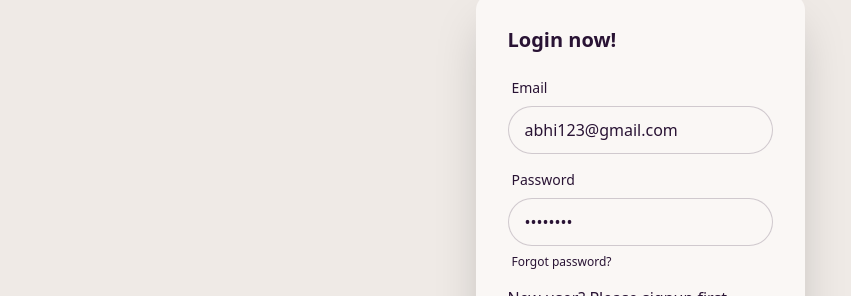
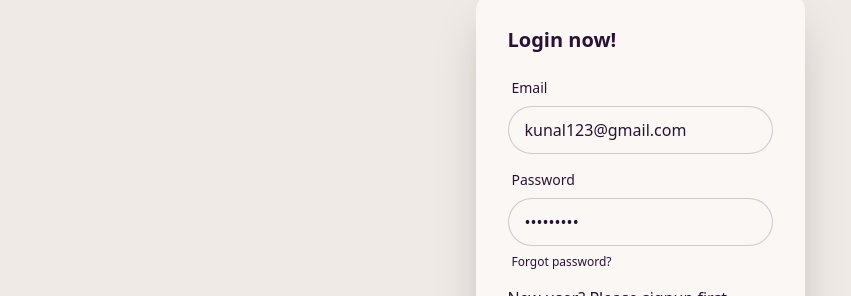
Before and after one commit to vansh0784/DevtinderUI, a React (Vite) app: page /login in a window 1280 px wide. Shown: the part 256-552 px from the top of the page, without its empty margins (0-851 px from the left). Built offline with nearby package versions, Linux system fonts and the light colour scheme; no server answers.

Commit message:
changing the data

```diff
--- a/src/components/Body.jsx
+++ b/src/components/Body.jsx
@@ -10,11 +10,13 @@ const Body = () => {
   const dispatch=useDispatch();
   const userData=useSelector(store=>store.user);
   const fetchUser=async()=>{
+    console.log("fetchUser called");
     try{
       if(userData===true) return;
       const res=await axios.get("https://devtinder-b42n.onrender.com/profile",{
         withCredentials:true
       });
+      console.log(res);
       dispatch(addUser(res.data))
     }
     catch(err){
--- a/src/components/Login.jsx
+++ b/src/components/Login.jsx
@@ -4,8 +4,8 @@ import { useDispatch } from "react-redux";
 import { addUser } from "../utils/userSlice";
 import { useNavigate,Link } from "react-router";
 const Login = () => {
-    const [email,setEmail]=useState("abhi123@gmail.com");
-    const [password,setPassword]=useState("Abhi@123");
+    const [email,setEmail]=useState("kunal123@gmail.com");
+    const [password,setPassword]=useState("Kunal@123");
     const dispatch=useDispatch();
     const navigate=useNavigate();
     const handleSubmit=async(e)=>{
```
